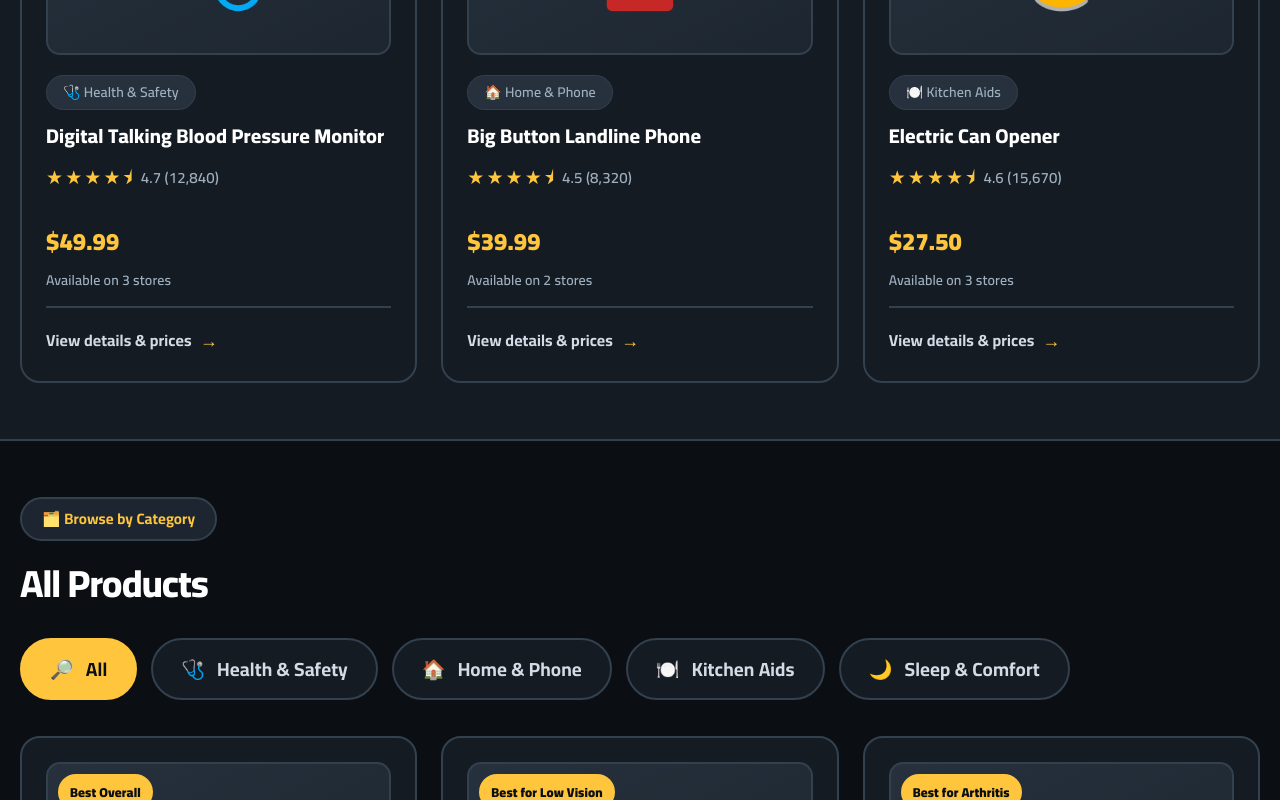
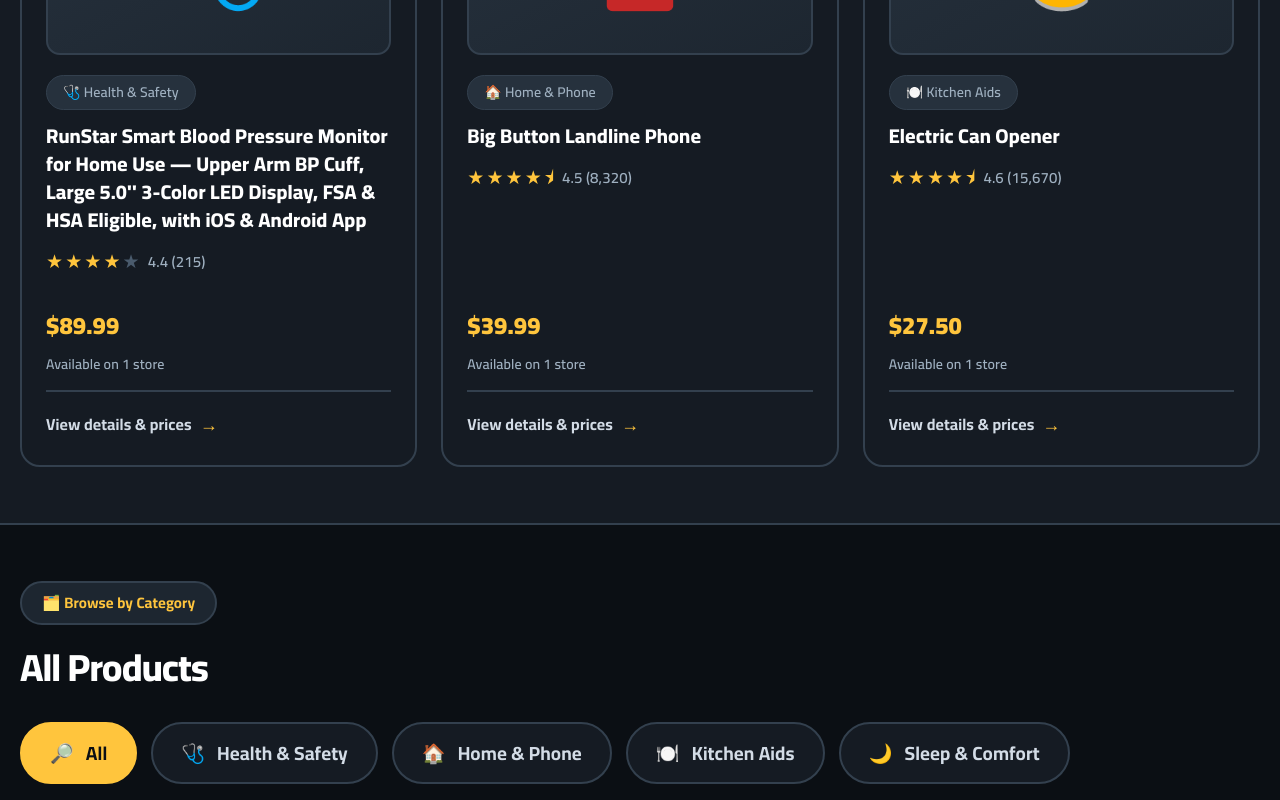
Before and after one commit to abrizk92-del/sahhel, a Next.js app: page / in a window 1280 px wide. Shown: the part 1260-2060 px from the top of the page. Built offline with nearby package versions, Linux system fonts and the light colour scheme.

Commit message:
Add Google Analytics

```diff
--- a/app/layout.tsx
+++ b/app/layout.tsx
@@ -1,5 +1,6 @@
 import type { Metadata } from "next";
 import { Cairo } from "next/font/google";
+import { GoogleAnalytics } from "@next/third-parties/google";
 import "./globals.css";
 
 const cairo = Cairo({
@@ -10,9 +11,13 @@
 });
 
 export const metadata: Metadata = {
-  title: "Sahhel — Accessible Products for Seniors",
+  title: {
+    default: "Sahhel — Accessible Products for Seniors",
+    template: "%s | Sahhel",
+  },
   description:
     "Curated accessible products for seniors: big buttons, loud sounds, comfortable grips.",
+  metadataBase: new URL("https://sahhel.vercel.app"),
 };
 
 export default function RootLayout({
@@ -23,6 +28,7 @@
   return (
     <html className={cairo.variable} suppressHydrationWarning>
       <body>{children}</body>
+      <GoogleAnalytics gaId="G-R9C8HBLZFF" />
     </html>
   );
 }
--- a/data/products.ts
+++ b/data/products.ts
@@ -33,68 +33,69 @@
 
 export const PRODUCTS: Product[] = [
   {
-    id: "bp-monitor",
-    slug: "digital-talking-blood-pressure-monitor",
-    nameEn: "Digital Talking Blood Pressure Monitor",
-    nameAr: "مقياس ضغط الدم الرقمي الناطق",
+    id: "runstar-bp-monitor",
+    slug: "runstar-smart-blood-pressure-monitor",
+    nameEn:
+      "RunStar Smart Blood Pressure Monitor for Home Use — Upper Arm BP Cuff, Large 5.0'' 3-Color LED Display, FSA & HSA Eligible, with iOS & Android App",
+    nameAr:
+      "راستار جهاز ضغط الدم الذكي للاستخدام المنزلي — شاشة LED كبيرة 5.0 بوصة بثلاثة ألوان، مع تطبيق iOS وأندرويد",
     categoryId: "health",
     emoji: "🩺",
-    imageUrl: "",
-    price: "$49.99",
-    rating: 4.7,
-    reviewCount: 12840,
+    imageUrl:
+      "https://m.media-amazon.com/images/I/81wo8SHftsL._AC_SY300_SX300_QL70_FMwebp_.jpg",
+    price: "$89.99",
+    rating: 4.4,
+    reviewCount: 215,
     badge: { en: "Best Overall", ar: "الأفضل عمومًا" },
-    asin: "B00XXXXXXXX",
+    asin: "B0GX5MNR27",
     stores: [
       {
         id: "amazon",
         label: "Amazon",
         labelAr: "أمازون",
-        url: "https://www.amazon.com/dp/B00XXXXXXXX",
-        price: "$49.99",
-      },
-      {
-        id: "noon",
-        label: "Noon",
-        labelAr: "نون",
-        url: "https://www.noon.com/search?q=blood+pressure+monitor",
-        price: "$52.00",
-      },
-      {
-        id: "aliexpress",
-        label: "AliExpress",
-        labelAr: "علي إكسبرس",
-        url: "https://www.aliexpress.com/wholesale?SearchText=blood+pressure+monitor",
-        price: "$34.50",
+        url: "https://www.amazon.com/dp/B0GX5MNR27",
+        price: "$89.99",
       },
     ],
     featured: true,
     benefitsEn: [
-      "Reads your blood pressure result out loud in a clear voice",
-      "Large, bright numbers — easy to read in low light",
-      "One-button operation — the cuff inflates automatically",
+      "Large 5-inch LED display with 3-color backlight — instantly shows if your reading is normal (green), elevated (yellow), or high (red)",
+      "Syncs with iOS & Android app to track blood pressure and heart rate trends over time",
+      "Fits upper arms from 8.6'' to 16.5'' — comfortable for most users",
+      "One-button operation with automatic inflation — no manual pumping",
+      "FSA & HSA eligible — can be purchased with health savings accounts",
     ],
     benefitsAr: [
-      "يقرأ نتيجة الضغط بصوت عالٍ وواضح",
-      "شاشة بأرقام كبيرة ومضيئة تعمل في الإضاءة الخافتة",
-      "كفة تنتفخ تلقائيًا بضغطة زر واحدة فقط",
+      "شاشة LED كبيرة 5 بوصة بإضاءة خلفية بثلاثة ألوان — توضح فورًا إن كانت القراءة طبيعية (أخضر) أو مرتفعة (أصفر) أو عالية (أحمر)",
+      "تتزامن مع تطبيق iOS وأندرويد لمتابعة اتجاهات ضغط الدم ومعدل النبض",
+      "تناسب محيط الذراع من 8.6 إلى 16.5 بوصة — مريحة لمعظم المستخدمين",
+      "تعمل بضغطة زر واحدة مع نفخ تلقائي — بدون ضخ يدوي",
+      "مؤهلة لـ FSA و HSA — يمكن شراؤها من حسابات التوفير الصحي",
     ],
     prosEn: [
-      "Voice announcement in English and Spanish",
-      "Color-coded indicator (green/yellow/red)",
-      "Stores up to 60 readings for two users",
+      "Very large, bright display — one of the easiest to read",
+      "Color-coded results mean no need to interpret numbers",
+      "App integration for tracking trends over months",
+      "FSA/HSA eligible",
     ],
     prosAr: [
-      "نطق صوتي بالإنجليزية والإسبانية",
-      "مؤشر ملوّن (أخضر/أصفر/أحمر)",
-      "يحفظ 60 قراءة لمستخدمين",
+      "شاشة كبيرة ومضيئة — من الأسهل قراءة في فئتها",
+      "النتائج ملوّنة — لست بحاجة لتفسير الأرقام",
+      "تكامل مع التطبيق لمتابعة الاتجاهات على مدار شهور",
+      "مؤهل لـ FSA و HSA",
     ],
-    consEn: ["Cuff may be tight for very large arms"],
-    consAr: ["الكفة قد تكون ضيقة للأذرع الكبيرة جدًا"],
+    consEn: [
+      "More expensive than basic models",
+      "App requires Bluetooth pairing setup",
+    ],
+    consAr: [
+      "أغلى من الموديلات الأساسية",
+      "التطبيق يتطلب إعداد الاقتران عبر البلوتوث",
+    ],
     reviewEn:
-      "We chose it because it is one of the few in its class that speaks the full reading aloud, with a color-coded indicator showing instantly whether your pressure is normal or high — no need to interpret the numbers. Ideal for anyone living alone or with low vision.",
+      "We picked the RunStar because it solves the two biggest problems seniors face with blood pressure monitors: reading the numbers, and knowing what they mean. The 5-inch display is one of the largest in its class, and the 3-color backlight tells you instantly whether your reading is in a healthy range — no medical training required. The companion app quietly tracks your readings over time, which is invaluable when your doctor asks how your pressure has been trending.",
     reviewAr:
-      "اخترناه لأنه من القلائل في فئته الذي ينطق القراءة كاملة، مع مؤشر ملوّن يوضح فورًا إن كان الضغط طبيعيًا أم مرتفعًا — دون الحاجة لتفسير الأرقام. مثالي لمن يعيش وحده أو لمن يعاني من ضعف البصر.",
+      "اخترنا راستار لأنه يحل أكبر مشكلتين يواجهها كبار السن مع أجهزة ضغط الدم: قراءة الأرقام، وفهم معناها. الشاشة بحجم 5 بوصات من الأكبر في فئتها، والإضاءة الخلفية بثلاثة ألوان تخبرك فورًا إن كانت قراءتك في النطاق الصحي — دون الحاجة لأي معرفة طبية. التطبيق المرافق يتابع قراءاتك بهدوء على مدار الوقت، وهذا أمر لا يقدّر بثمن عندما يسألك طبيبك عن اتجاه ضغطك.",
   },
   {
     id: "big-button-phone",
@@ -116,13 +117,6 @@
         labelAr: "أمازون",
         url: "https://www.amazon.com/dp/B00XXXXXXXX",
         price: "$39.99",
-      },
-      {
-        id: "noon",
-        label: "Noon",
-        labelAr: "نون",
-        url: "https://www.noon.com/search?q=big+button+phone",
-        price: "$42.00",
       },
     ],
     featured: true,
@@ -174,20 +168,6 @@
         url: "https://www.amazon.com/dp/B00XXXXXXXX",
         price: "$27.50",
       },
-      {
-        id: "walmart",
-        label: "Walmart",
-        labelAr: "وول مارت",
-        url: "https://www.walmart.com/search?q=electric+can+opener",
-        price: "$29.99",
-      },
-      {
-        id: "aliexpress",
-        label: "AliExpress",
-        labelAr: "علي إكسبرس",
-        url: "https://www.aliexpress.com/wholesale?SearchText=electric+can+opener",
-        price: "$19.80",
-      },
     ],
     featured: true,
     benefitsEn: [
--- a/lib/amazon.ts
+++ b/lib/amazon.ts
@@ -1,4 +1,4 @@
-export const AFFILIATE_TAG = "YOURTAG-20";
+export const AFFILIATE_TAG = "abdulrahmanri-20";
 
 export function buildAmazonUrl(asin: string): string {
   return `https://www.amazon.com/dp/${asin}/?tag=${encodeURIComponent(AFFILIATE_TAG)}`;
--- a/package.json
+++ b/package.json
@@ -9,6 +9,7 @@
     "lint": "eslint"
   },
   "dependencies": {
+    "@next/third-parties": "^16.4.0",
     "next": "16.3.8",
     "react": "19.2.8",
     "react-dom": "19.2.8"
```
Also changed, not shown: 1 other file (tests, documents, lock files or other folders).
